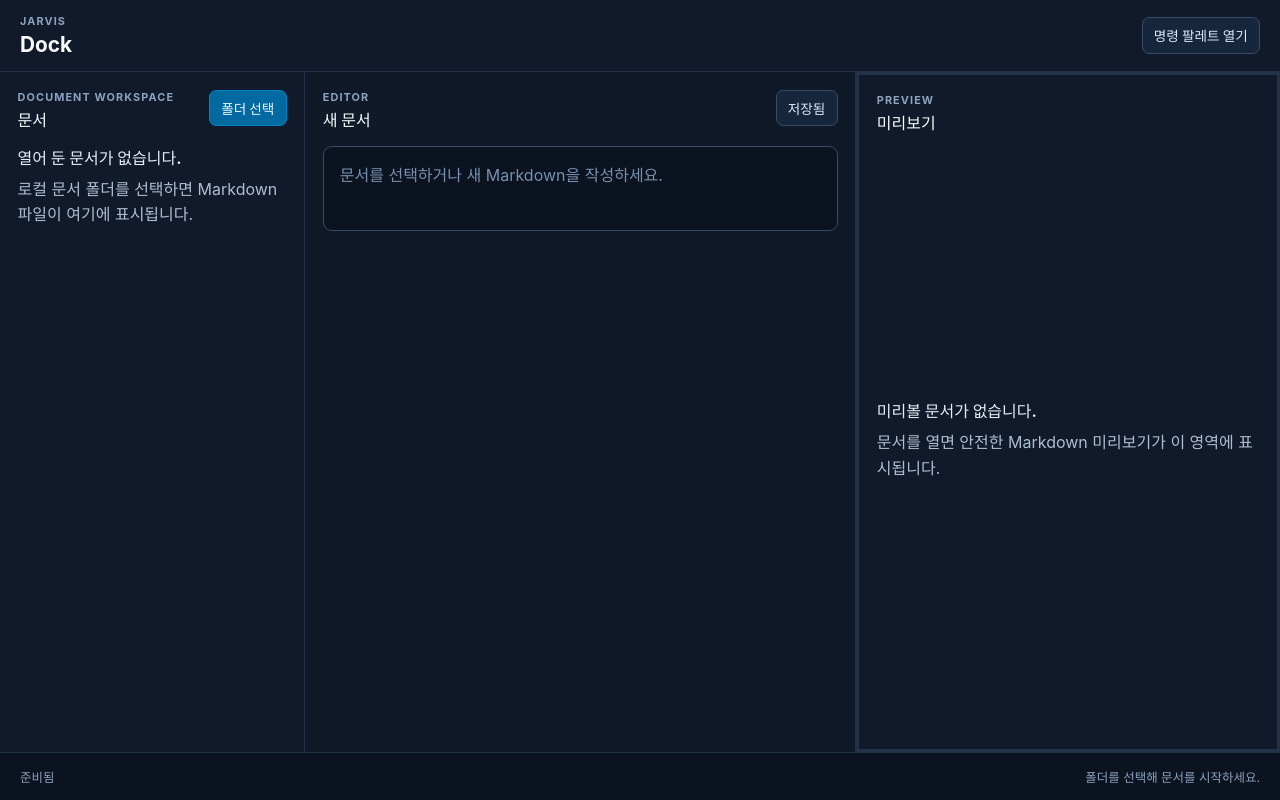
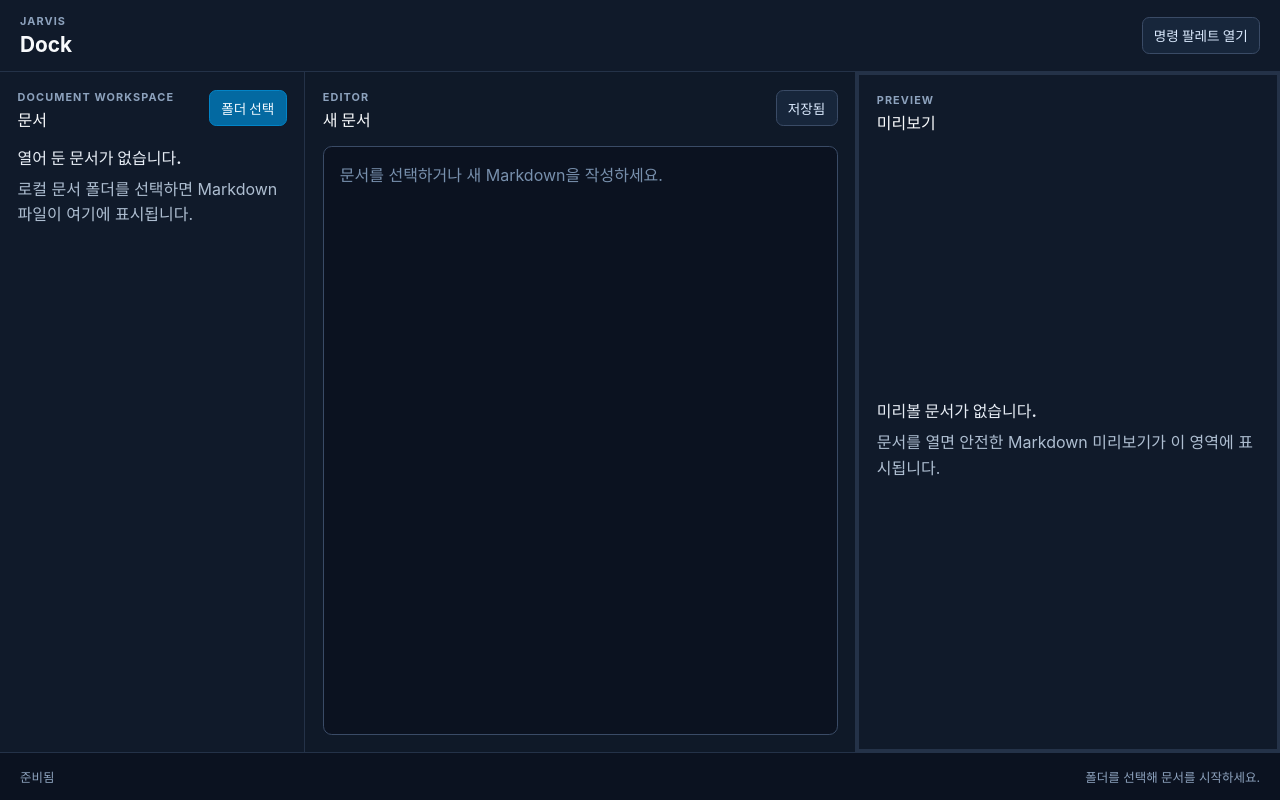
Before and after one commit to jhpark-jarvis/jarvis-dock, a React (Vite) app in the folder apps/desktop/: page / in a window 1280 px wide. Built offline with nearby package versions, Linux system fonts and the light colour scheme.

Commit message:
fix: Research View 카드와 Editor 영역 보정
- Google 결과 상태 경쟁 제거
- DevTools 별도 창 좌표계 보호
- toolbar·WebView 간격과 Editor textarea 전체 높이 보장

```diff
--- a/apps/desktop/src/main/main.ts
+++ b/apps/desktop/src/main/main.ts
@@ -266,7 +266,9 @@ const createWindow = () => {
   mainWindow.loadURL(rendererUrl);
 
   if (MAIN_WINDOW_VITE_DEV_SERVER_URL) {
-    mainWindow.webContents.openDevTools();
+    // Keep DevTools in a separate window so its docked viewport does not
+    // change the coordinate space used by the native Research View.
+    mainWindow.webContents.openDevTools({ mode: 'detach' });
   }
 };
 
--- a/apps/desktop/src/main/research-view.ts
+++ b/apps/desktop/src/main/research-view.ts
@@ -13,7 +13,7 @@ import {
 const GOOGLE_SEARCH_URL = 'https://www.google.com/search';
 const RESEARCH_PARTITION = 'dock-research';
 const MAIN_HEADER_HEIGHT = 72;
-const RESEARCH_TOOLBAR_HEIGHT = 88;
+const RESEARCH_TOOLBAR_HEIGHT = 96;
 const RESEARCH_WORKBENCH_HEIGHT_RATIO = 0.4;
 const MIN_RESEARCH_WORKBENCH_HEIGHT = 352;
 const MAX_RESEARCH_WORKBENCH_HEIGHT = 512;
--- a/apps/desktop/src/renderer/App.tsx
+++ b/apps/desktop/src/renderer/App.tsx
@@ -145,12 +145,7 @@ const App = ({ state: initialState = 'empty' }: AppProps) => {
     );
     setResearchUrl(activeTab?.url ?? '');
     setResearchLoading(activeTab?.loading ?? false);
-    setResearchResults(
-      response.value.activeTabId
-        ? (researchResultsByTab[response.value.activeTabId] ?? [])
-        : [],
-    );
-  }, [researchResultsByTab]);
+  }, []);
 
   useEffect(() => {
     if (!researchOpen) return;
@@ -310,6 +305,7 @@ const App = ({ state: initialState = 'empty' }: AppProps) => {
       }
       setResearchOpen(true);
       setResearchError('');
+      setResearchResults(response.value.results);
       const info = await window.dock.research.info();
       if (info.ok && info.value.activeTabId) {
         setResearchResultsByTab((current) => ({
--- a/apps/desktop/src/renderer/index.css
+++ b/apps/desktop/src/renderer/index.css
@@ -103,6 +103,7 @@ input:focus-visible {
   min-width: 0;
   min-height: 0;
   background: #0b1220;
+  padding-bottom: 0.5rem;
 }
 
 .research-browser-toolbar {
@@ -319,8 +320,14 @@ input:focus-visible {
 }
 
 .editor-panel {
+  display: flex;
+  flex-direction: column;
   background: #0f1928;
-  grid-template-rows: auto auto minmax(0, 1fr);
+}
+
+.editor-panel .panel-heading,
+.editor-panel .editor-save-error {
+  flex: 0 0 auto;
 }
 
 .editor-save-error {
@@ -552,7 +559,8 @@ input:focus-visible {
 
 .markdown-editor {
   width: 100%;
-  height: 100%;
+  height: auto;
+  flex: 1 1 auto;
   min-height: 0;
   overflow: auto;
   resize: none;
```
